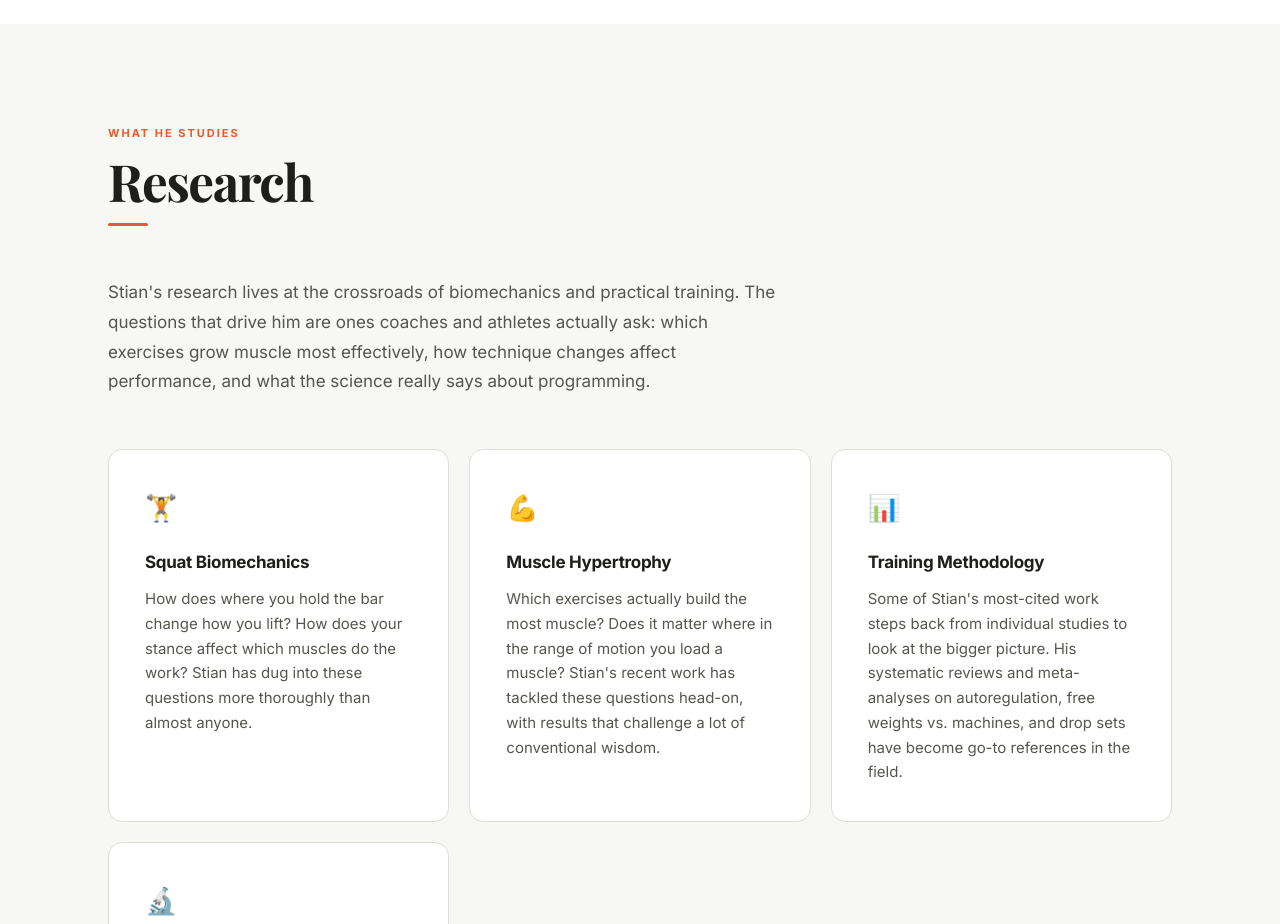
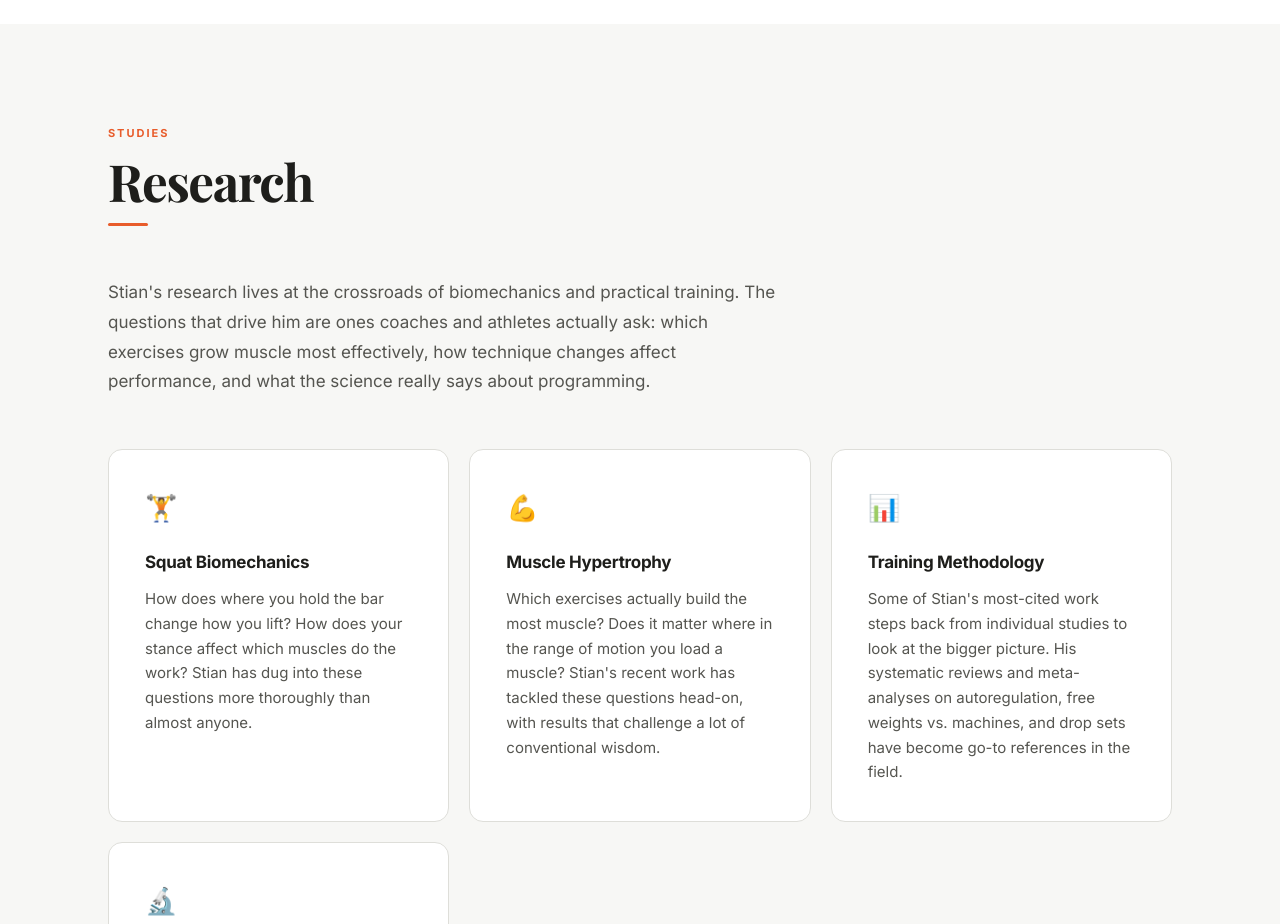
Before and after one commit to gingerkongen/stian-larsen-portfolio, a plain HTML site: page index.html in a window 1280 px wide. Shown: the part 1740-2664 px from the top of the page. Drawn offline with nearby package versions, Linux system fonts and the light colour scheme; no server answers.

Commit message:
changed text

```diff
--- a/index.html
+++ b/index.html
@@ -180,7 +180,7 @@
     <section id="research" class="bg-light">
       <div class="container">
         <div class="section-header">
-          <span class="section-eyebrow">What he studies</span>
+          <span class="section-eyebrow">Studies</span>
           <h2>Research</h2>
           <div class="section-line"></div>
         </div>
```
